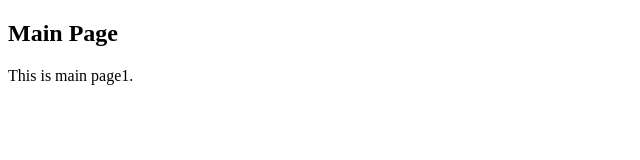
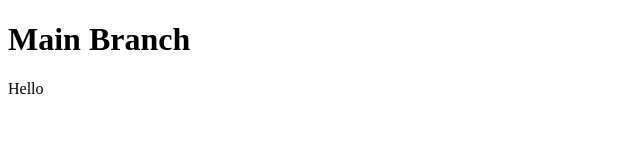
Before and after one commit to hyeon17/branch-practice, a plain HTML site: page index.html in a window 1280 px wide. Shown: the whole page, without its empty margins (0-640 px from the left). Drawn offline with Linux system fonts and the light colour scheme.

Commit message:
feat: main

```diff
--- a/index.html
+++ b/index.html
@@ -1,17 +1,12 @@
 <!DOCTYPE html>
 <html lang="ko-KR">
  <head>
-  <meta charset="euc-KR">
-  <title>main 브랜치에서의 메인페이지</title>
-  <meta name="viewport" content="width=device-width, intial-scale=1.0">
-  <meta name="title" content="Branch practice">
+  <meta charset="utf-8">
+  <title></title>
+  <meta name="viewport" content="width=device-width, initial-scale=1.0">
  </head>
  <body>
-   <main class="main-wrapper">
-    <article>
-     <h1>Main Page</h1>
-     <p>This is main page1.</p>
-    </article>
-   </main>
+  <h1>Main  Branch</h1>
+  <p>Hello</p>
  </body>
 </html>
```
